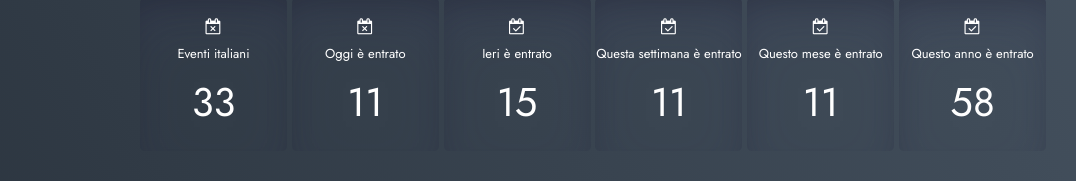
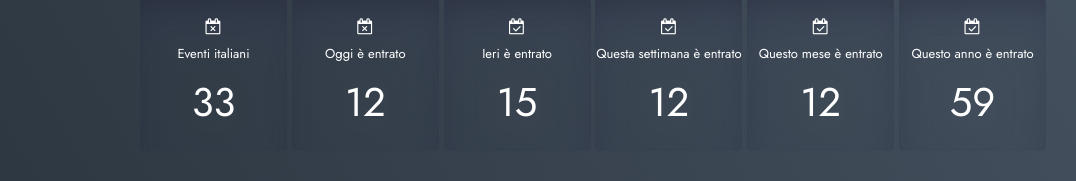
Before and after one commit to E21GL98/zezima-tools, a plain HTML site: page lucas-counter/lucas-counter.html in a window 1280 px wide. Shown: the part 230-411 px from the top of the page, without its empty margins (47-1123 px from the left). Drawn offline with nearby package versions, Linux system fonts and the light colour scheme.

Commit message:
Update lucas-counter.html

```diff
--- a/lucas-counter/lucas-counter.html
+++ b/lucas-counter/lucas-counter.html
@@ -25,7 +25,7 @@
     <div class="counter col_sixth">
         <i class="fa fa-calendar-times-o" aria-hidden="true"></i>
         <p class="count-text ">Oggi è entrato</p>
-        <h2 class="timer count-title count-number" data-to="11" data-speed="1"></h2>
+        <h2 class="timer count-title count-number" data-to="12" data-speed="1"></h2>
     </div>
 
     <div class="counter col_sixth">
@@ -37,19 +37,19 @@
     <div class="counter col_sixth">
         <i class="fa fa-calendar-check-o" aria-hidden="true"></i>
         <p class="count-text ">Questa settimana è entrato</p>
-        <h2 class="timer count-title count-number" data-to="11" data-speed="1"></h2>
+        <h2 class="timer count-title count-number" data-to="12" data-speed="1"></h2>
     </div>
 
     <div class="counter col_sixth">
         <i class="fa fa-calendar-check-o" aria-hidden="true"></i>
         <p class="count-text ">Questo mese è entrato</p>
-        <h2 class="timer count-title count-number" data-to="11" data-speed="1"></h2>
+        <h2 class="timer count-title count-number" data-to="12" data-speed="1"></h2>
     </div>
 
     <div class="counter col_sixth end">
         <i class="fa fa-calendar-check-o" aria-hidden="true"></i>
         <p class="count-text ">Questo anno è entrato</p>
-        <h2 class="timer count-title count-number" data-to="58" data-speed="1"></h2>
+        <h2 class="timer count-title count-number" data-to="59" data-speed="1"></h2>
     </div>
     <div class='icon-list'>
         <ul>
```
